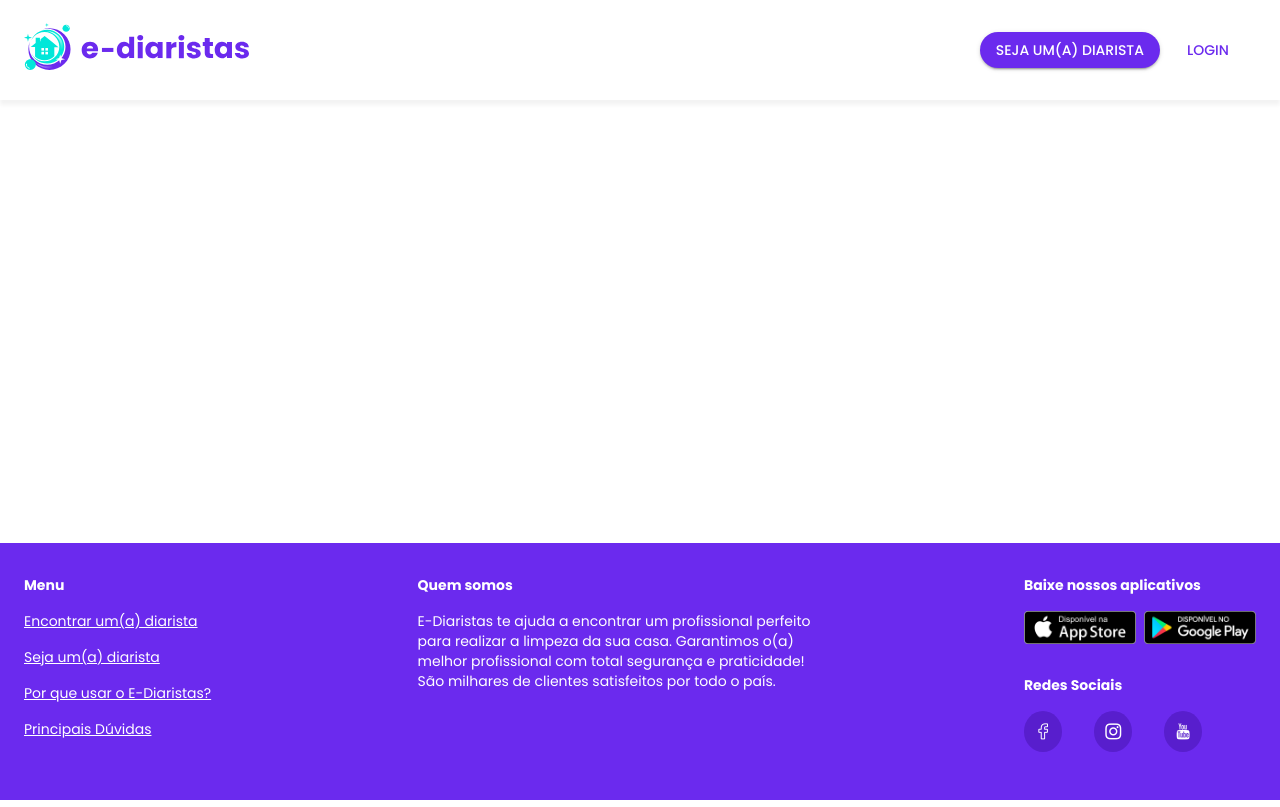
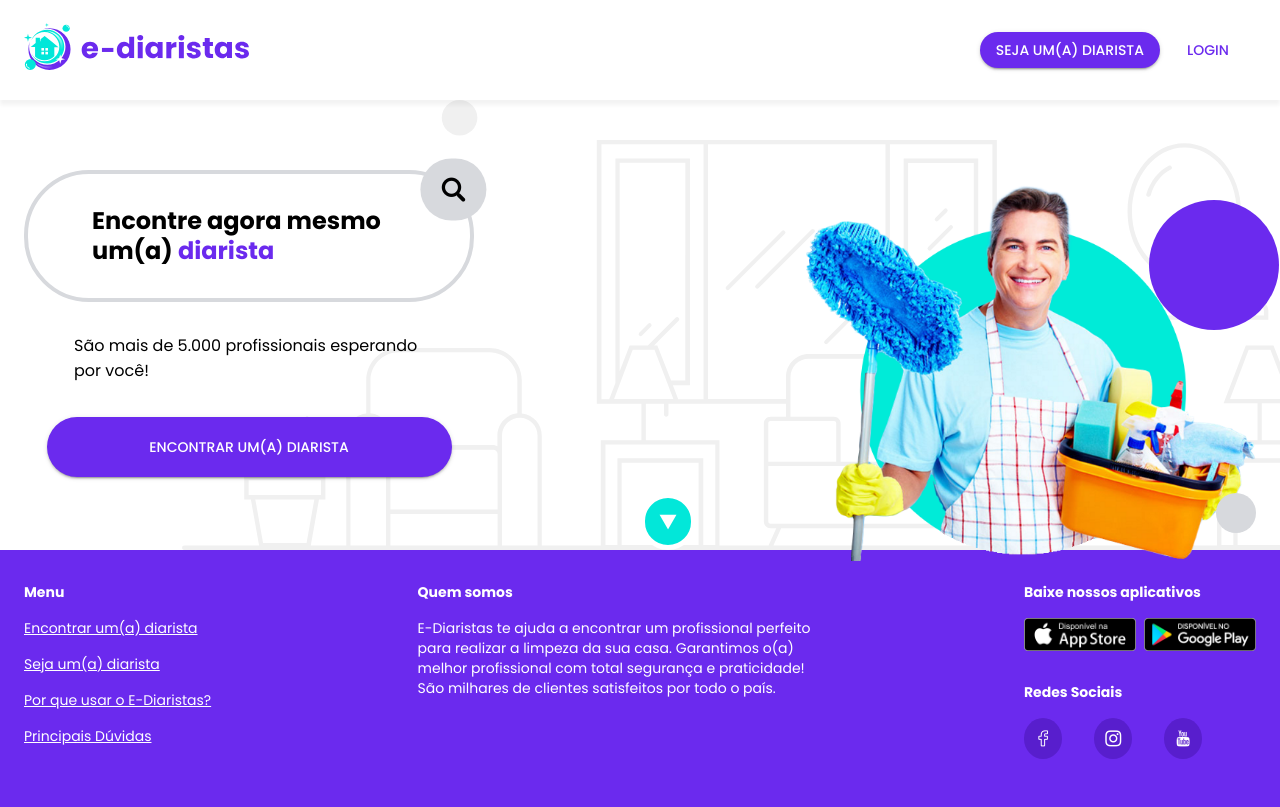
Before and after one commit to TiagoLobo77/treinaweb-multistack-ediaristas-react, a Next.js app: page / in a window 1280 px wide. Built offline with nearby package versions, Linux system fonts and the light colour scheme.

Commit message:
Criação da Home-Parte 1

```diff
--- a/src/pages/index.tsx
+++ b/src/pages/index.tsx
@@ -1,3 +1,6 @@
+import Advantages from "@partials/index/_advantages";
+import FrequentQuestions from "@partials/index/_frequent-questions";
+import Presentation from "@partials/index/_presentation";
 import { GetStaticProps } from "next";
 
 export const getStaticProps: GetStaticProps = async () => {
@@ -9,5 +12,11 @@ export const getStaticProps: GetStaticProps = async () => {
 };
 
 export default function Index() {
-  return <div></div>;
+  return (
+    <div>
+      <Presentation />
+      <Advantages />
+      <FrequentQuestions />
+    </div>
+  );
 }
--- /dev/null
+++ b/src/ui/partials/index/_advantages.tsx
@@ -0,0 +1,5 @@
+const Advantages = () => {
+  return <div></div>;
+};
+
+export default Advantages;
--- /dev/null
+++ b/src/ui/partials/index/_frequent-questions.tsx
@@ -0,0 +1,5 @@
+const FrequentQuestions = () => {
+  return <div></div>;
+};
+
+export default FrequentQuestions;
--- /dev/null
+++ b/src/ui/partials/index/_presentation.styled.tsx
@@ -0,0 +1,164 @@
+import { styled } from "@material-ui/core/styles";
+import { Container } from "@material-ui/core";
+import RoundedButton from "ui/components/inputs/RoudedButton/RoundedButton";
+import Link, { LinkProps } from "ui/components/navigation/Link/Link";
+
+export const SectionContainer = styled("section")`
+  position: relative;
+  min-height: 250px;
+  background-image: url("/img/home/living-room.svg");
+  background-repeat: no-repeat;
+  background-position: right center;
+  background-size: cover;
+
+  ${({ theme }) => theme.breakpoints.down("md")} {
+    display: flex;
+    text-align: center;
+  }
+  ${({ theme }) => theme.breakpoints.up("md")} {
+    background-position: center;
+  }
+`;
+
+export const ContainerStyled = styled(Container)`
+  display: grid;
+  grid-template-rows: repeat(3, auto);
+  grid-template-areas: "title" "description" "button";
+
+  ${({ theme }) => theme.breakpoints.down("md")} {
+    align-content: center;
+    max-width: 350px;
+  }
+
+  ${({ theme }) => theme.breakpoints.up("md")} {
+    grid-template-columns: 450px minmax(200px, 450px);
+    grid-template-rows: 125px 55px 60px;
+    grid-template-areas:
+      "title picture"
+      "description picture"
+      "button picture";
+    gap: ${({ theme }) => theme.spacing(4)};
+    align-items: center;
+    align-content: center;
+    justify-content: center;
+    justify-content: space-between;
+    justify-items: center;
+    min-height: 450px;
+  }
+`;
+
+export const SectionTitle = styled("h1")`
+  position: relative;
+  grid-area: title;
+  margin: 0;
+
+  em {
+    font: inherit;
+  }
+
+  .twf-search {
+    position: absolute;
+    top: 0;
+    right: 0;
+    background-color: ${({ theme }) => theme.palette.grey[200]};
+    border-radius: 50px;
+    padding: ${({ theme }) => theme.spacing(2)};
+    transform: translate(25%, -25%);
+  }
+
+  ${({ theme }) => theme.breakpoints.down("md")} {
+    font-size: ${({ theme }) => theme.typography.body1.fontSize};
+    font-weight: normal;
+    .twf-search {
+      display: none;
+    }
+  }
+
+  ${({ theme }) => theme.breakpoints.up("md")} {
+    border: 4px solid ${({ theme }) => theme.palette.grey[200]};
+    border-radius: 65px;
+    padding: ${({ theme }) => theme.spacing(4) + " " + theme.spacing(8)};
+    line-height: 30px;
+
+    em {
+      color: ${({ theme }) => theme.palette.primary.main};
+    }
+  }
+`;
+
+export const SectionDescription = styled("p")`
+  grid-area: description;
+  ${({ theme }) => theme.breakpoints.down("md")} {
+    margin: 0 0 ${({ theme }) => theme.spacing(5)};
+  }
+  ${({ theme }) => theme.breakpoints.up("md")} {
+    width: 350px;
+  }
+`;
+
+export const SectionButton = styled((props: LinkProps) => (
+  <Link {...props} Component={RoundedButton} />
+))`
+  grid-area: button;
+  ${({ theme }) => theme.breakpoints.up("md")} {
+    width: 405px;
+    height: 100%;
+  }
+`;
+
+export const SectionPictureContainer = styled("div")`
+  position: relative;
+  grid-area: picture;
+
+  img {
+    position: relative;
+    top: 35px;
+    width: 100%;
+  }
+
+  &::before,
+  &::after {
+    content: "";
+    position: absolute;
+    border-radius: 100%;
+  }
+
+  &::before {
+    top: 20%;
+    right: -5%;
+    width: 130px;
+    height: 130px;
+    background-color: ${({ theme }) => theme.palette.primary.main};
+
+    z-index: 2;
+  }
+
+  &::after {
+    bottom: 0;
+    right: 0;
+    width: 40px;
+    height: 40px;
+    background-color: ${({ theme }) => theme.palette.grey[200]};
+  }
+
+  ${({ theme }) => theme.breakpoints.down("md")} {
+    display: none;
+  }
+`;
+
+export const BottomButton = styled("span")`
+  position: absolute;
+  bottom: 0%;
+  left: 50%;
+  transform: translateX(-50%, 50%);
+  background-color: ${({ theme }) => theme.palette.secondary.main};
+  padding: 11px 12px;
+  border-radius: 50px;
+  color: ${({ theme }) => theme.palette.common.white};
+  border: 5px solid currentColor;
+
+  i {
+    position: relative;
+    left: -2px;
+  }
+`;
--- /dev/null
+++ b/src/ui/partials/index/_presentation.tsx
@@ -0,0 +1,52 @@
+import { useState, useEffect } from "react";
+import {
+  ContainerStyled,
+  SectionContainer,
+  SectionTitle,
+  SectionDescription,
+  SectionButton,
+  SectionPictureContainer,
+  BottomButton,
+} from "./_presentation.styled";
+
+const Presentation = () => {
+  const [cleanerPicture, setCleanerPicture] = useState("");
+
+  useEffect(() => {
+    const newCleanerPicture =
+      Math.random() < 0.5
+        ? "/img/home/housekeeper.png"
+        : "/img/home/janitor.png";
+    setCleanerPicture(newCleanerPicture);
+  }, []);
+  return (
+    <SectionContainer>
+      <ContainerStyled>
+        <SectionTitle>
+          Encontre agora mesmo um(a) <em>diarista</em>
+          <i className={"twf-search"} />
+        </SectionTitle>
+
+        <SectionDescription>
+          São mais de 5.000 profissionais esperando por você!
+        </SectionDescription>
+
+        <SectionButton
+          mui={{ variant: "contained" }}
+          href={"/encontrar-diarista"}
+        >
+          Encontrar um(a) diarista
+        </SectionButton>
+        <SectionPictureContainer>
+          <img src={cleanerPicture} />
+        </SectionPictureContainer>
+      </ContainerStyled>
+
+      <BottomButton>
+        <i className={"twf-caret-down"} />
+      </BottomButton>
+    </SectionContainer>
+  );
+};
+
+export default Presentation;
```
Also changed, not shown: src/ui/partials/index/_advantages.styled.tsx (added), src/ui/partials/index/_frequent-questions.styled.tsx (added).
